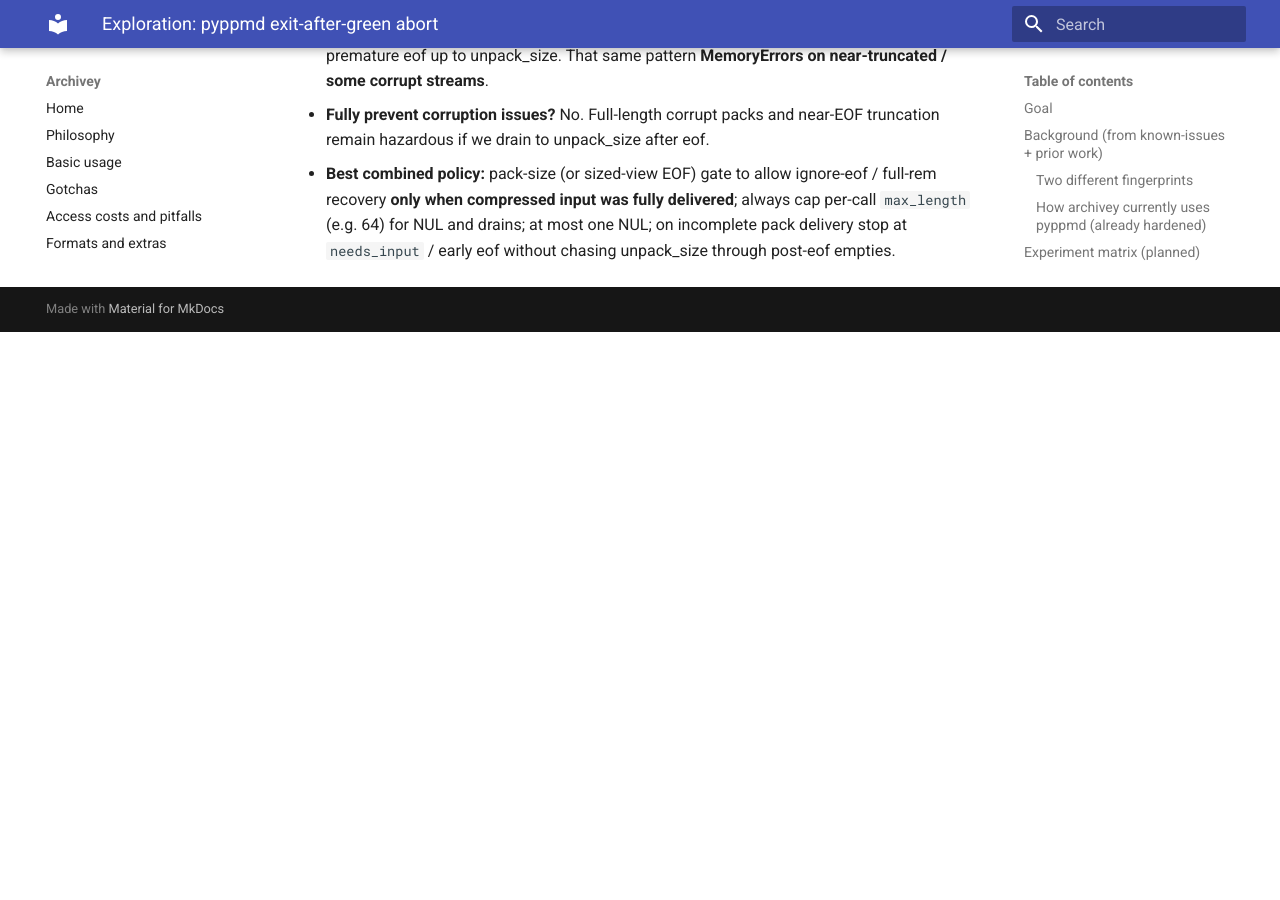
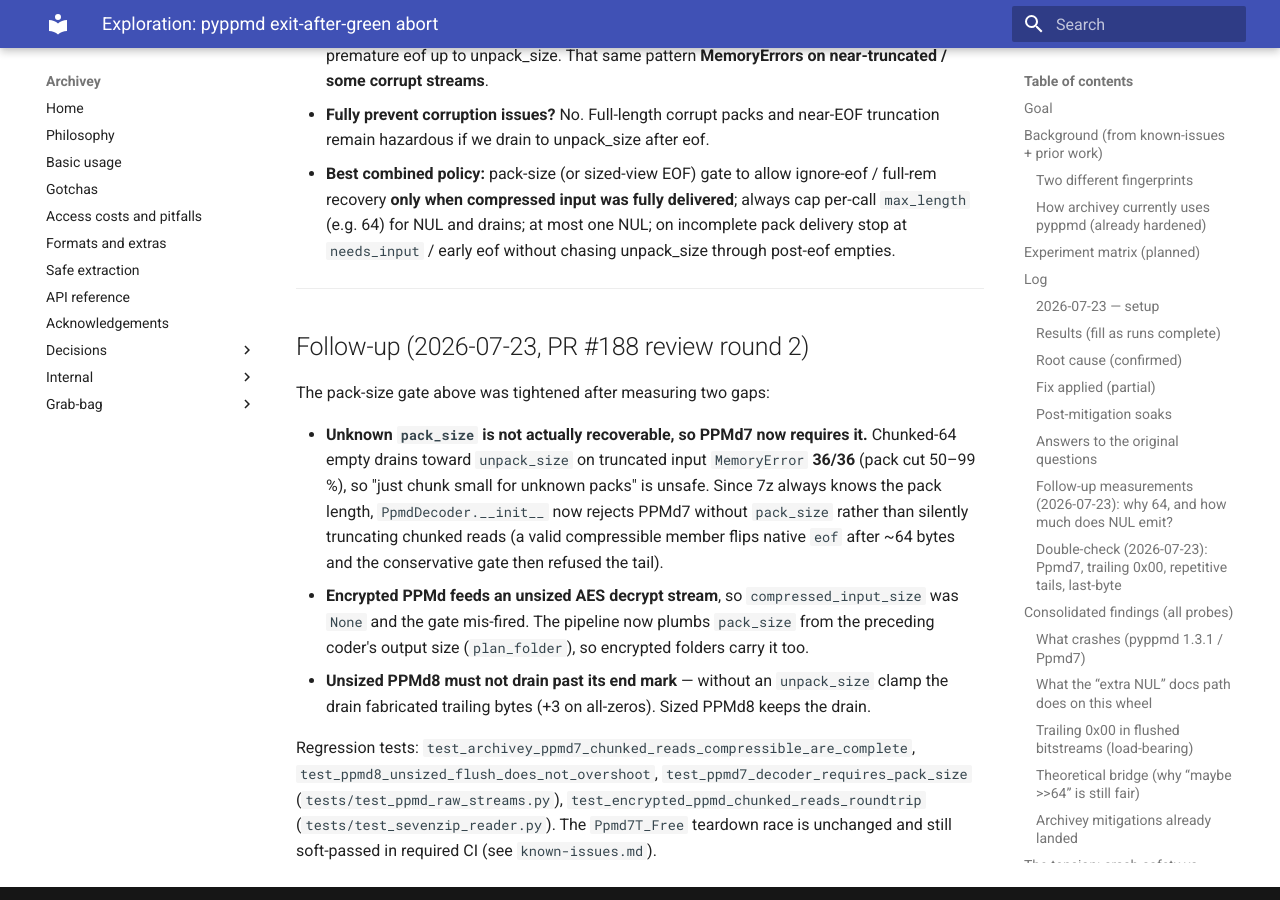
Before and after one commit to davitf/archivey-2, an MkDocs documentation site: the page built from docs/internal/ppmd-exit-after-green-exploration.md, in a window 1280 px wide and 900 px high, scrolled down 16258 px. Built offline with MkDocs 1.6.1 and Material for MkDocs 9.7.7, drawn with Linux system fonts in a browser that asks for light colours; before the commit the page ends 16590 px from its top, so only the background shows below that.

Commit message:
Require + plumb PPMd7 pack_size; fix unsized PPMd8 flush overshoot
Follow-up to the pack_size gate. Three correctness fixes found while reviewing
the conservative-gate round:

- Require pack_size for PPMd7 (PpmdDecoder.__init__). Without it a premature
  native eof — pyppmd flips it after ~64 output bytes on a small max_length over
  compressible data — is indistinguishable from truncation, and draining to
  finish the tail MemoryErrors on 1.3.x (measured 36/36 on 50-99% pack cuts).
  The prior conservative gate therefore refused the drain, which *silently
  truncated valid members on chunked reads*. 7z always knows the pack length, so
  require it rather than choose between truncation and a crash.

- Plumb pack_size through the 7z pipeline. A standalone PPMd folder recovers it
  from the sized pack slice (compressed_input_size), but an encrypted folder
  feeds PPMd from an AES decrypt stream with no knowable length. plan_folder now
  sets _CodecStage.pack_size from the preceding coder's output size, so encrypted
  PPMd carries it too. Without this, encrypted-PPMd chunked reads truncated (or,
  with the new requirement, failed to open).

- Unsized PPMd8 gets no post-eof drain. Its end mark terminates valid decodes;
  draining without an unpack_size clamp only fabricates trailing bytes (measured
  +3 on an all-zero payload). Sized PPMd8 keeps the drain.

Tests: chunked-read completion for compressible PPMd7, unsized-PPMd8 no-overshoot,
PPMd7 requires-pack_size, and an encrypted-PPMd 7z roundtrip read in 64-byte chunks
(red-green: fails without the pipeline plumbing). Docs: known-issues mitigation +
residual, exploration follow-up, and native-investigation-brief questions
(old-encoder null omission, premature-eof determinism, unsized PPMd8 end-mark
sufficiency).

Co-Authored-By: Claude Opus 4.8 <noreply@anthropic.com>
Claude-Session: https://claude.ai/code/session_01VXYxSenawpgMs6bS2ySHhC

```diff
--- a/docs/internal/known-issues.md
+++ b/docs/internal/known-issues.md
@@ -425,16 +425,34 @@ Two stacked issues on pyppmd 1.3.x:
   chunked empty drains when finishing a complete pack
   (`src/archivey/internal/streams/decompress.py`).
 - Gate post-eof empty drains on ``pack_size``: drains run only when
-  ``fed_compressed >= pack_size`` (**known-complete**). Unknown ``pack_size`` is
-  treated conservatively (single capped NUL only — no chunked empty drains).
+  ``fed_compressed >= pack_size`` (**known-complete**) **and** a container
+  ``unpack_size`` bounds them. Unknown/short ``pack_size`` and unsized decodes get a
+  single capped NUL only — no chunked empty drains.
+- **Require ``pack_size`` for PPMd7.** Without it a premature native ``eof`` (pyppmd
+  flips it early on a small ``max_length`` over compressible data) is
+  indistinguishable from truncation: draining to finish the tail can ``MemoryError``
+  on 1.3.x (measured **36/36** on ~50–99 % pack cuts), so the decoder must refuse the
+  drain — which silently truncates a *valid* member on chunked reads. 7z always knows
+  the pack length, so PPMd7 requires it (`PpmdDecoder.__init__`) rather than choosing
+  between truncation and a crash.
+- **Plumb ``pack_size`` through the 7z pipeline.** A standalone PPMd folder reads it
+  from the sized pack slice (`compressed_input_size`); an **encrypted** PPMd folder
+  feeds PPMd from an AES decrypt stream with *no* knowable length, so the pipeline sets
+  `_CodecStage.pack_size` from the preceding coder's output size
+  (`sevenzip_pipeline.plan_folder`). Without this, encrypted-PPMd chunked/streamed
+  reads truncated (now covered by `test_encrypted_ppmd_chunked_reads_roundtrip`).
+- **Unsized PPMd8 gets no post-eof drain.** Its end mark terminates valid decodes; a
+  drain without an ``unpack_size`` clamp only fabricates trailing bytes (measured: +3
+  on an all-zero payload). Sized PPMd8 keeps the drain.
 - Keep unfinished-decoder adversarial coverage in fresh subprocesses; tolerate
   child teardown abort after a successful body (`tests/test_ppmd_raw_streams.py`).
 
 **Residual:** (1) `Ppmd7T_Free` teardown race — required CI still uses
 `--allow-exit-after-green` for this module. (2) Declared-complete but internally
-corrupt packs can still fill toward `unpack_size` via empty drains (container CRC
-is the backstop). (3) `pack_size` must measure the same bytes `feed()` counts —
-see `PpmdDecoder` docstring invariant.
+corrupt sized packs can still fill toward `unpack_size` via empty drains (container
+CRC is the backstop). (3) `pack_size` must measure the same bytes `feed()` counts —
+see `PpmdDecoder` docstring invariant; the 7z plumbing satisfies it by construction
+(pack slice length / preceding coder output).
 
 ### Verification (this investigation)
 
--- a/docs/internal/ppmd-exit-after-green-exploration.md
+++ b/docs/internal/ppmd-exit-after-green-exploration.md
@@ -593,3 +593,28 @@ exhausted”) that both:
   delivered**; always cap per-call `max_length` (e.g. 64) for NUL and drains;
   at most one NUL; on incomplete pack delivery stop at `needs_input` /
   early eof without chasing unpack_size through post-eof empties.
+
+---
+
+## Follow-up (2026-07-23, PR #188 review round 2)
+
+The pack-size gate above was tightened after measuring two gaps:
+
+- **Unknown `pack_size` is not actually recoverable, so PPMd7 now requires it.**
+  Chunked-64 empty drains toward `unpack_size` on truncated input `MemoryError`
+  **36/36** (pack cut 50–99 %), so "just chunk small for unknown packs" is unsafe.
+  Since 7z always knows the pack length, `PpmdDecoder.__init__` now rejects PPMd7
+  without `pack_size` rather than silently truncating chunked reads (a valid
+  compressible member flips native `eof` after ~64 bytes and the conservative gate
+  then refused the tail).
+- **Encrypted PPMd feeds an unsized AES decrypt stream**, so `compressed_input_size`
+  was `None` and the gate mis-fired. The pipeline now plumbs `pack_size` from the
+  preceding coder's output size (`plan_folder`), so encrypted folders carry it too.
+- **Unsized PPMd8 must not drain past its end mark** — without an `unpack_size` clamp
+  the drain fabricated trailing bytes (+3 on all-zeros). Sized PPMd8 keeps the drain.
+
+Regression tests: `test_archivey_ppmd7_chunked_reads_compressible_are_complete`,
+`test_ppmd8_unsized_flush_does_not_overshoot`, `test_ppmd7_decoder_requires_pack_size`
+(`tests/test_ppmd_raw_streams.py`), `test_encrypted_ppmd_chunked_reads_roundtrip`
+(`tests/test_sevenzip_reader.py`). The `Ppmd7T_Free` teardown race is unchanged and
+still soft-passed in required CI (see `known-issues.md`).
```
Also changed, not shown: docs/internal/ppmd-native-investigation-brief.md (+21 -0 lines), 4 other files.
